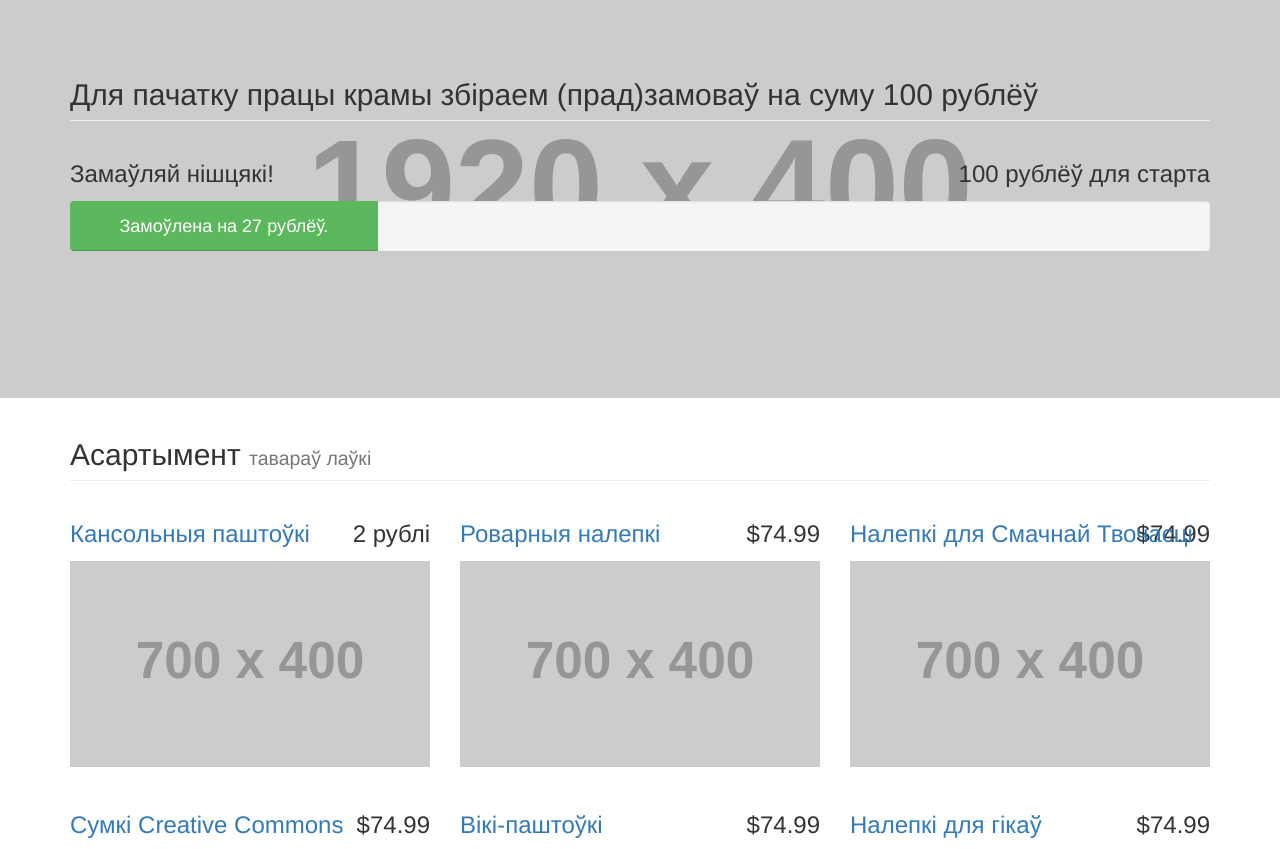
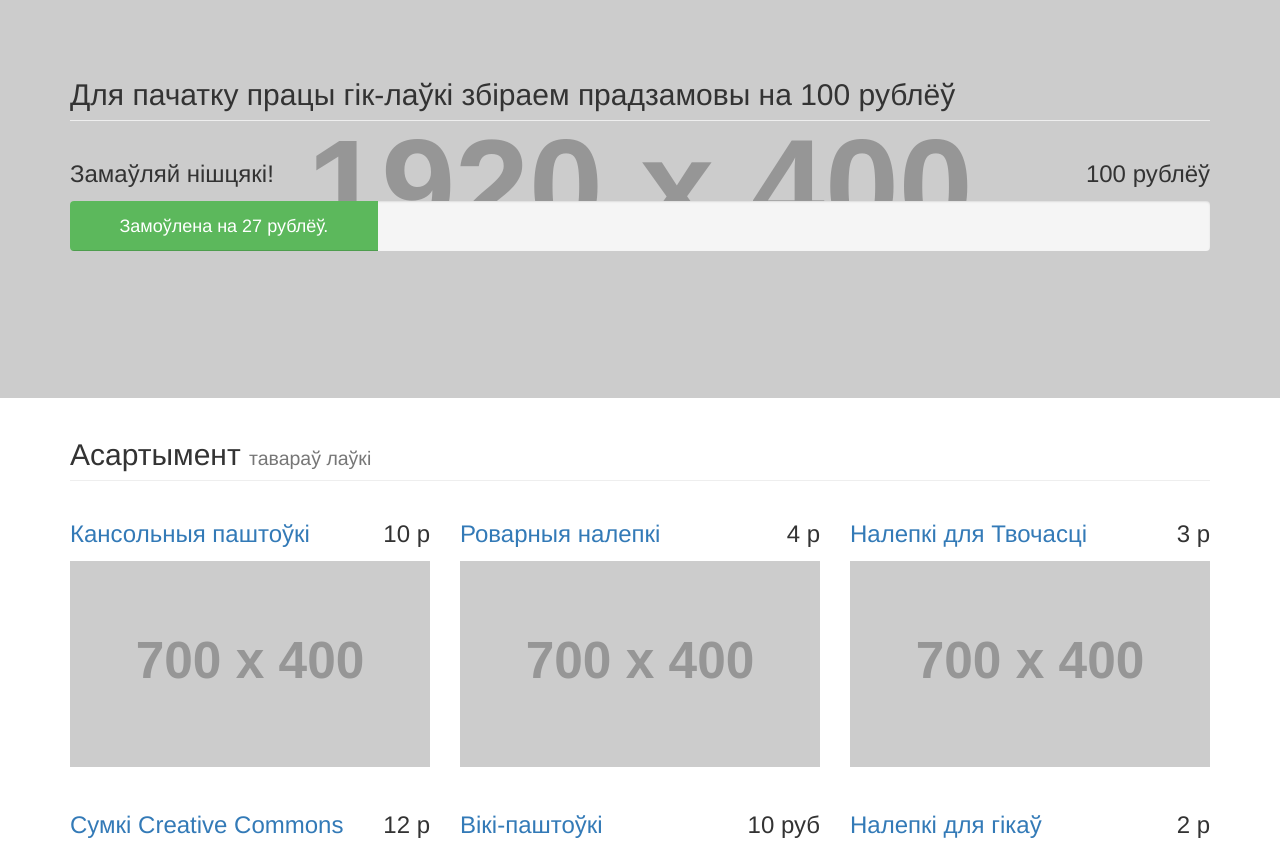
Before and after one commit to rizomaa/geek-lauka-v.0.1, a website: page index.html in a window 1280 px wide. Shown: the part 63-912 px from the top of the page. Drawn offline with Linux system fonts and the light colour scheme; placeholder pictures from the web are drawn by us; a script that the page names is missing.

Commit message:
setup prices

```diff
--- a/index.html
+++ b/index.html
@@ -93,10 +93,10 @@
             <div class="row">
                 <div class="col-lg-12">
 
-			<h2 class="page-header">Для пачатку працы крамы збіраем (прад)замоваў на суму 100 рублёў</h2>
+			<h2 class="page-header">Для пачатку працы гік-лаўкі збіраем прадзамовы на 100 рублёў</h2>
 
 			<div class="caption">
-						        <h3 class="pull-right">100 рублёў для старта</h3>
+						        <h3 class="pull-right">100 рублёў</h3>
 						        <h3>Замаўляй нішцякі!</h3>
 					</div>
 			<div class="progress">
@@ -128,7 +128,7 @@
 
             <div class="col-md-4 portfolio-item">
 		<div class="caption">
-                                <h3 class="pull-right">2 рублі</h3>
+                                <h3 class="pull-right">10 р</h3>
                                 <h3><a href="product-1.html">Кансольныя паштоўкі</a>
                                 </h3>
                 </div>
@@ -143,7 +143,7 @@
 
             <div class="col-md-4 portfolio-item">
 		<div class="caption">
-                                <h3 class="pull-right">$74.99</h3>
+                                <h3 class="pull-right">4 р</h3>
                                 <h3><a href="product-7.html">Роварныя налепкі</a>
                                 </h3>
                 </div>
@@ -156,8 +156,8 @@
 
             <div class="col-md-4 portfolio-item">
 		<div class="caption">
-                                <h3 class="pull-right">$74.99</h3>
-                                <h3><a href="product-4.html">Налепкі для Смачнай Твочасці</a>
+                                <h3 class="pull-right">3 р</h3>
+                                <h3><a href="product-4.html">Налепкі для Твочасці</a>
                                 </h3>
                 </div>
 
@@ -176,7 +176,7 @@
 
 <div class="col-md-4 portfolio-item">
 		<div class="caption">
-                                <h3 class="pull-right">$74.99</h3>
+                                <h3 class="pull-right">12 р</h3>
                                 <h3><a href="product-8.html">Сумкі Creative Commons</a>
                                 </h3>
                 </div>
@@ -189,7 +189,7 @@
 
             <div class="col-md-4 portfolio-item">
 		<div class="caption">
-                                <h3 class="pull-right">$74.99</h3>
+                                <h3 class="pull-right">10 руб</h3>
                                 <h3><a href="product-2.html">Вікі-паштоўкі</a>
                                 </h3>
                 </div>
@@ -202,7 +202,7 @@
 
             <div class="col-md-4 portfolio-item">
 		<div class="caption">
-                                <h3 class="pull-right">$74.99</h3>
+                                <h3 class="pull-right">2 р</h3>
                                 <h3><a href="product-5.html">Налепкі для гікаў </a>
                                 </h3>
                 </div>
```
Also changed, not shown: product-1.html (+1 -1 lines), product-2.html (+3 -3 lines), product-3.html (+2 -2 lines), product-4.html (+2 -2 lines), product-5.html (+1 -1 lines), product-6.html (+1 -1 lines), product-7.html (+1 -1 lines), product-8.html (+1 -1 lines).
